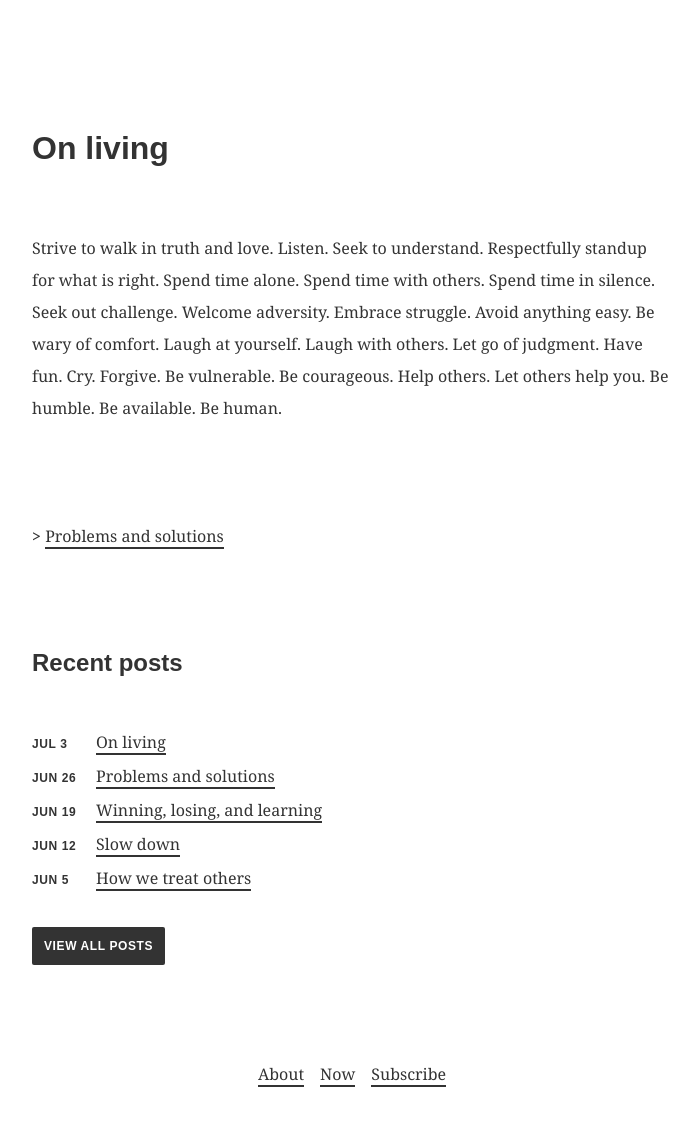
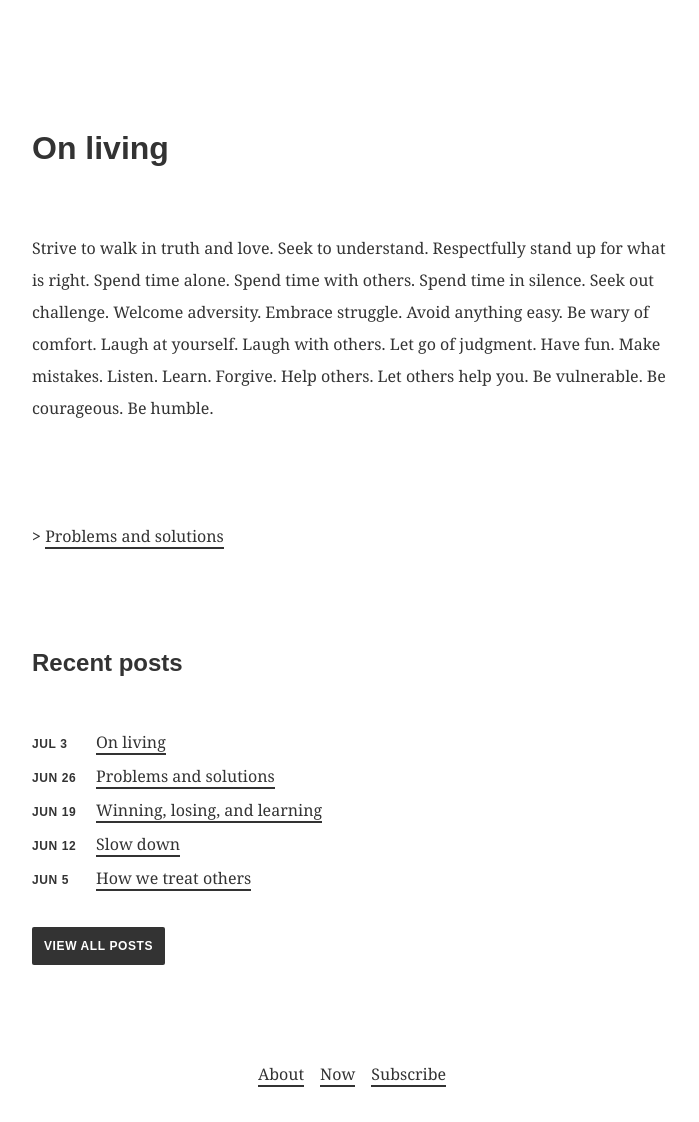
Before and after one commit to michaelaliotti/michaelaliotti.github.io, a Jekyll site: the page built from _posts/2023-07-03-on-living.md, in a window 1280 px wide. Shown: the whole page, without its empty margins (288-987 px from the left). Built offline with Jekyll 4.4.1, drawn with Linux system fonts in a browser that asks for light colours.

Commit message:
Updated post for 03 Jul 2023.

```diff
--- a/_posts/2023-07-03-on-living.md
+++ b/_posts/2023-07-03-on-living.md
@@ -3,4 +3,4 @@ layout: post
 title: On living
 ---
 
-Strive to walk in truth and love. Listen. Seek to understand. Respectfully standup for what is right. Spend time alone. Spend time with others. Spend time in silence. Seek out challenge. Welcome adversity. Embrace struggle. Avoid anything easy. Be wary of comfort. Laugh at yourself. Laugh with others. Let go of judgment. Have fun. Cry. Forgive. Be vulnerable. Be courageous. Help others. Let others help you. Be humble. Be available. Be human.
+Strive to walk in truth and love. Seek to understand. Respectfully stand up for what is right. Spend time alone. Spend time with others. Spend time in silence. Seek out challenge. Welcome adversity. Embrace struggle. Avoid anything easy. Be wary of comfort. Laugh at yourself. Laugh with others. Let go of judgment. Have fun. Make mistakes. Listen. Learn. Forgive. Help others. Let others help you. Be vulnerable. Be courageous. Be humble.
```
